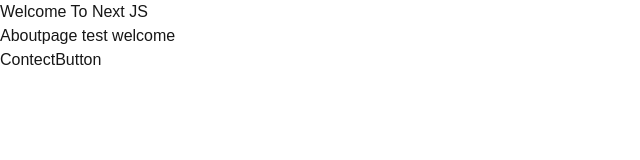
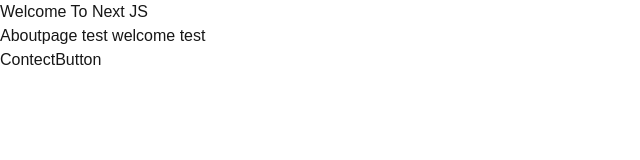
Before and after one commit to saurabhgola/testweb, a Next.js app: page / in a window 1280 px wide. Shown: the top 160 px of the page, without its empty margins (0-640 px from the left). Built offline with nearby package versions, Linux system fonts and the light colour scheme.

Commit message:
yaml changes so

```diff
--- a/src/app/pages_test/Homepage.tsx
+++ b/src/app/pages_test/Homepage.tsx
@@ -10,7 +10,7 @@
     <>
       <div>
         <h1 className="text-3xl text-center text-black mt-[8px]">
-          Aboutpage test welcome
+          Aboutpage test welcome test
         </h1>
       </div>
       <Link href="">Contect</Link>
```
